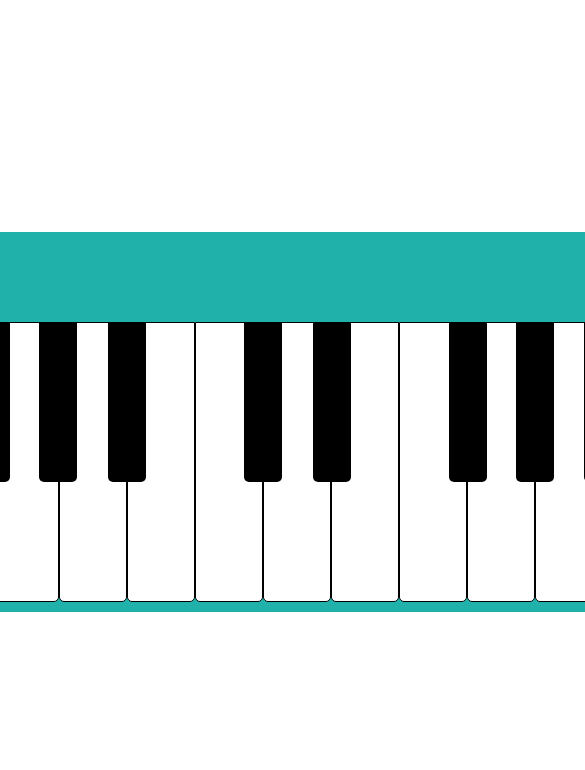
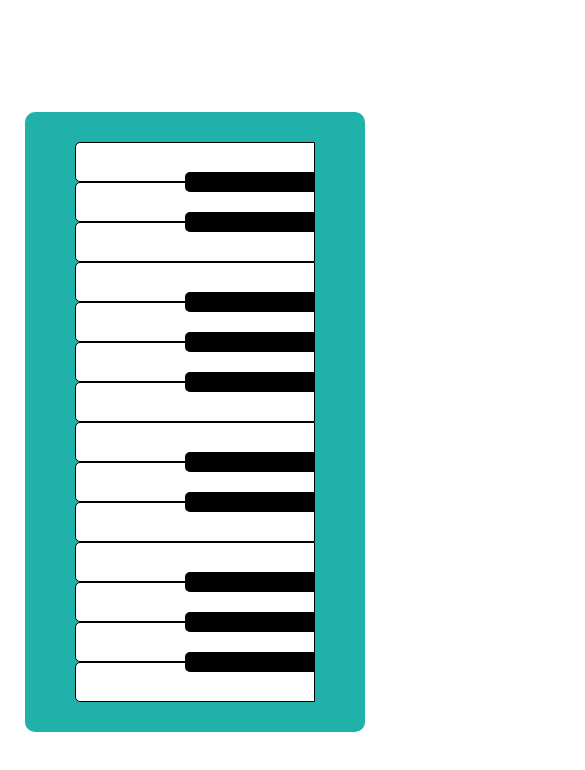
Before and after one commit to alinbrg/piano, a plain HTML site: page index.html in a window 390 px wide. Shown: the top 770 px of the page, 585 px wide, since content can reach past the window. Drawn offline with Linux system fonts and the light colour scheme.

Commit message:
responsive

```diff
--- a/style.css
+++ b/style.css
@@ -68,3 +68,54 @@ body {
 .black-key:nth-child(10) {
 	left: 865px;
 }
+
+@media (max-width: 1024px) {
+	#piano {
+		padding-top: 70px;
+	}
+	.black-key {
+		width: 20px;
+		height: 130px;
+	}
+	.white-key {
+		width: 40px;
+		height: 240px;
+	}
+	.black-key:nth-child(1) {
+		left: 30px;
+	}
+	.black-key:nth-child(2) {
+		left: 70px;
+	}
+	.black-key:nth-child(3) {
+		left: 150px;
+	}
+	.black-key:nth-child(4) {
+		left: 190px;
+	}
+	.black-key:nth-child(5) {
+		left: 230px;
+	}
+	.black-key:nth-child(6) {
+		left: 310px;
+	}
+	.black-key:nth-child(7) {
+		left: 350px;
+	}
+	.black-key:nth-child(8) {
+		left: 430px;
+	}
+	.black-key:nth-child(9) {
+		left: 470px;
+	}
+	.black-key:nth-child(10) {
+		left: 510px;
+	}
+}
+
+@media (max-width: 768px) {
+	#piano {
+		padding-top: 50px;
+		transform: rotate(90deg);
+	}
+}
```
